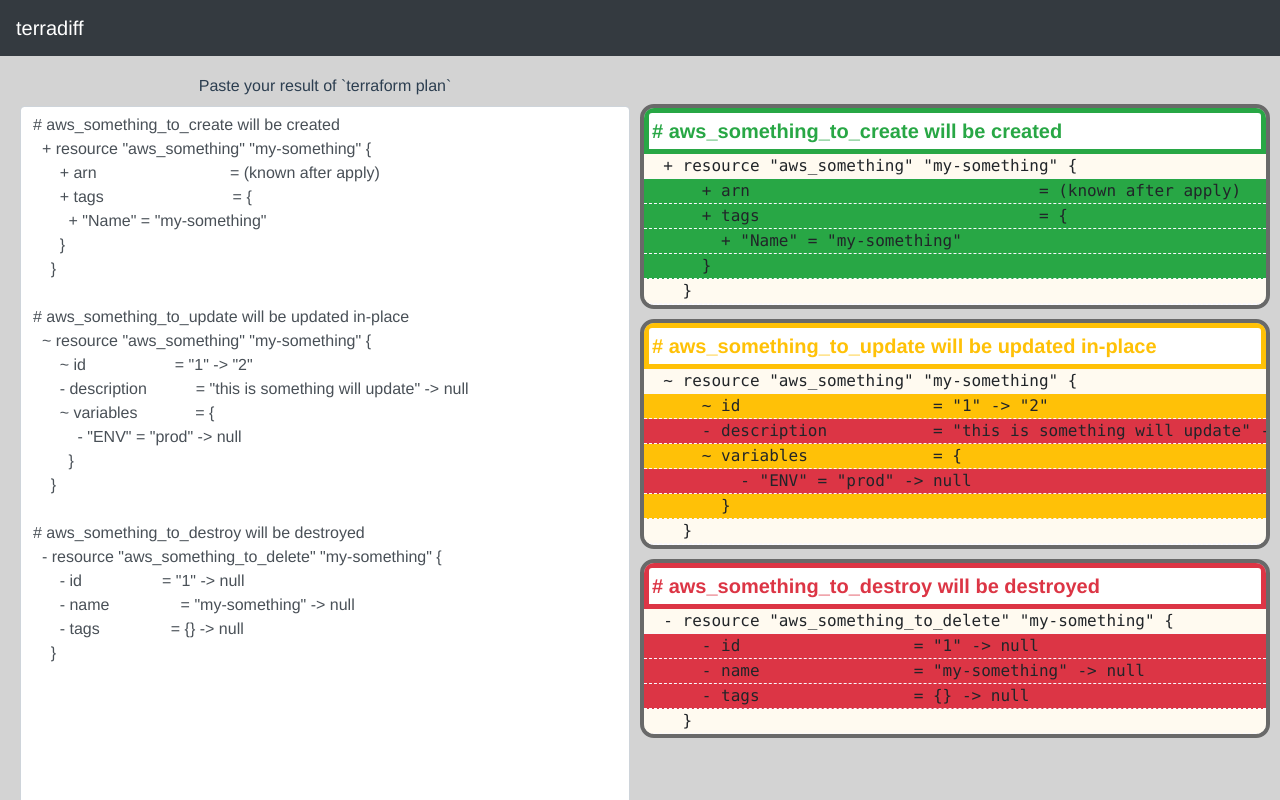
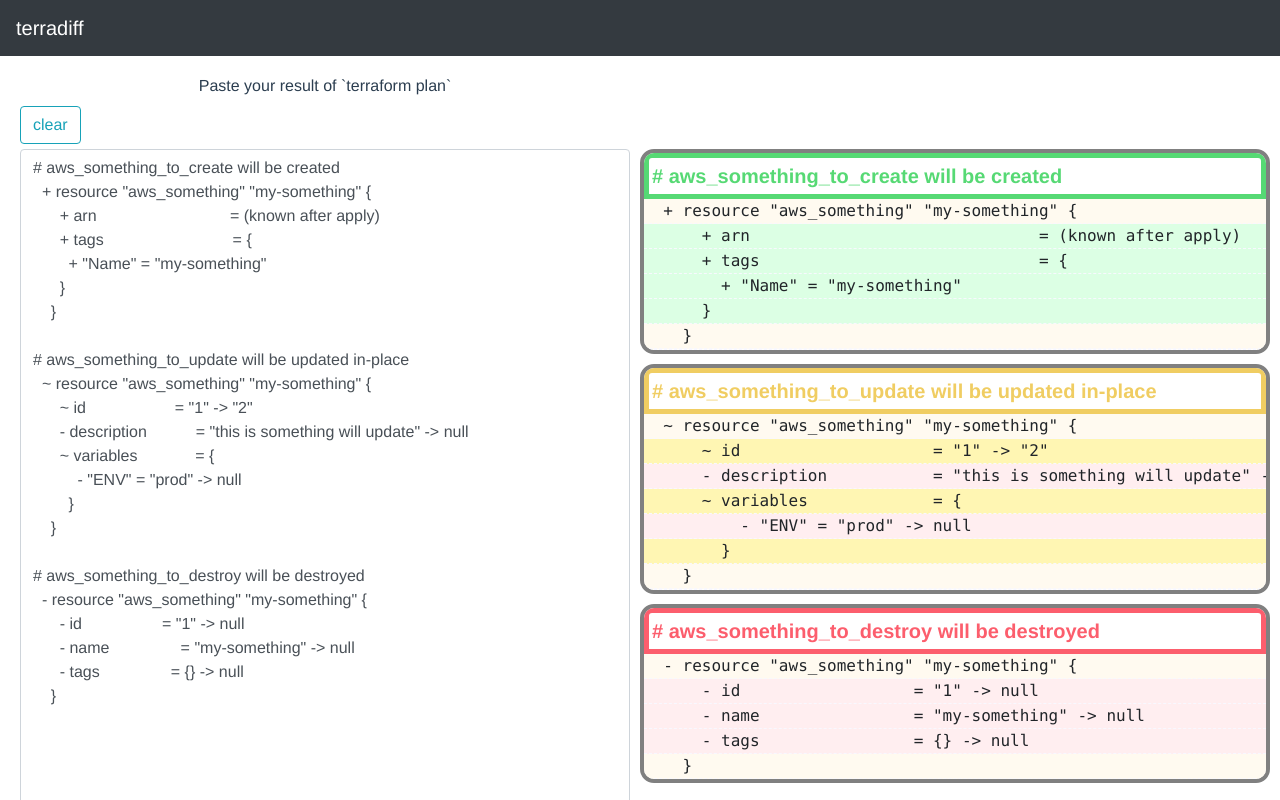
Before and after one commit to maito1201/terradiff, a Vue app: page / in a window 1280 px wide. Shown: the top 800 px of the page. Built offline with nearby package versions, Linux system fonts and the light colour scheme.

Commit message:
arange color

```diff
--- a/src/App.vue
+++ b/src/App.vue
@@ -4,11 +4,12 @@
     <div class="tf-wrapper">
       <div class="tf-input-area form-group">
           <label for="tf-input">Paste your result of `terraform plan`</label>
-          <textarea id="tf-input" class="tf-text-area form-control" v-model="input" placeholder="add multiple lines"></textarea>
+          <div class="input-group button-wrapper">
+            <button class="btn btn-outline-info clear-button" @click="clearInput">clear</button>
+          </div>
+          <textarea id="tf-input" class="tf-text-area form-control" v-model="input" placeholder="Paste your result of `terraform plan`"></textarea>
       </div>
-      <div class="result-area">
-        <span v-html="parsedInput"></span>
-      </div>
+      <div class="result-area" v-html="parsedInput"></div>
     </div>
   </div>
 </template>
@@ -34,7 +35,7 @@ let template =
     }
 
 # aws_something_to_destroy will be destroyed
-  - resource "aws_something_to_delete" "my-something" {
+  - resource "aws_something" "my-something" {
       - id                  = "1" -> null
       - name                = "my-something" -> null
       - tags                = {} -> null
@@ -53,6 +54,11 @@ export default {
   computed: {
     parsedInput: function (){
       return parseTf(this.input)
+    }
+  },
+  methods: {
+    clearInput: function (){
+      this.input = ""
     }
   }
 }
@@ -74,7 +80,6 @@ body {
   -moz-osx-font-smoothing: grayscale;
   text-align: center;
   color: #2c3e50;
-  background-color: lightgray;
   height: 100%;
 }
 div.tf-wrapper {
@@ -87,7 +92,7 @@ div.tf-input-area {
   padding: 0 10px;
 }
 div.result-area {
-  margin-top: 20px;
+  margin-top: 65px;
   min-height: 800px;
   width: 50%;
   text-align: left;
@@ -104,8 +109,20 @@ pre.tf-result{
   background-color: white;
 }
 
-pre.tf-result--resource-info{
+pre.tf-result--resource-info {
   background-color: floralwhite;
+}
+
+pre.tf-result--add {
+  background-color: #dcffe4;
+}
+
+pre.tf-result--update {
+  background-color: #fff6b3;
+}
+
+pre.tf-result--destroy {
+  background-color: #ffeef0;
 }
 
 pre.tf-title{
@@ -118,7 +135,7 @@ div.tf-div {
   margin: 10px 0;
   border-radius: 14px;
   overflow: hidden;
-  border: solid 4px dimgray;
+  border: solid 4px gray;
 }
 
 span.tf-title {
@@ -132,15 +149,18 @@ span.tf-title {
 }
 
 span.tf-title--create{
-  border-color: #28a745;
-  color: #28a745;
+  border-color: #56d974;
+  color: #56d974;
 }
 span.tf-title--destroy{
-  border-color: #dc3545;
-  color: #dc3545;
+  border-color: #fc5e6d;
+  color: #fc5e6d;
 }
 span.tf-title--update{
-  border-color: #ffc107;
-  color: #ffc107;
+  border-color: #f0cd62;
+  color: #f0cd62;
+}
+.button-wrapper{
+  margin: 0 0 5px 0;
 }
 </style>
--- a/src/service/parsetf.js
+++ b/src/service/parsetf.js
@@ -1,7 +1,7 @@
 const TF_CLASS_BY_PREFIX = {
-    "+": "bg-success",
-    "-": "bg-danger",
-    "~": "bg-warning",
+    "+": "tf-result--add",
+    "-": "tf-result--destroy",
+    "~": "tf-result--update",
 }
 
 const NEST_OPEN_TOKEN = {
```
Also changed, not shown: 2 other files (tests, documents, lock files or other folders).
